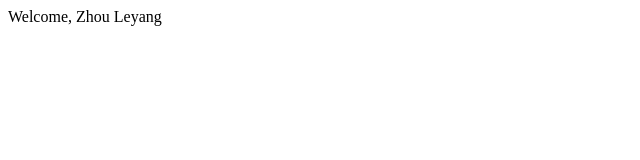
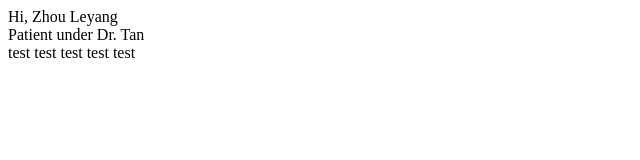
Before and after one commit to chanavigail/bt3103-project, a plain HTML site: page patient.html in a window 1280 px wide. Shown: the whole page, without its empty margins (0-640 px from the left). Drawn offline with Linux system fonts and the light colour scheme.

Commit message:
updated patient name and doctor div contenta

```diff
--- a/patient.html
+++ b/patient.html
@@ -7,9 +7,9 @@
     <title>Patients</title>
 </head>
 <body>
-    <div id="patients-name">Welcome, Zhou Leyang</div>
-    <div id="patients-doctor"></div>
-    <div id="patients-appointments"></div>
+    <div id="patients-name">Hi, Zhou Leyang</div>
+    <div id="patients-doctor">Patient under Dr. Tan</div>
+    <div id="patients-appointments">test test test test test</div>
     <div id="patients-medications"></div>
 </body>
 </html>
```
